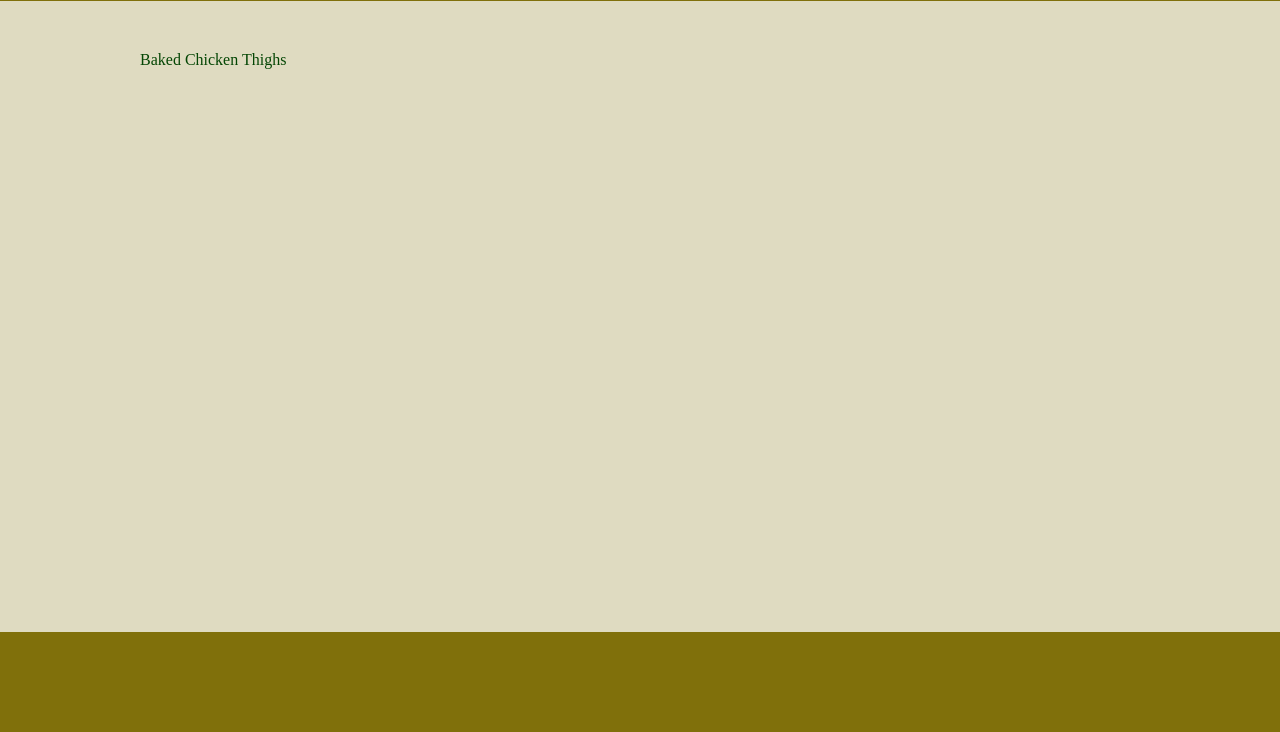
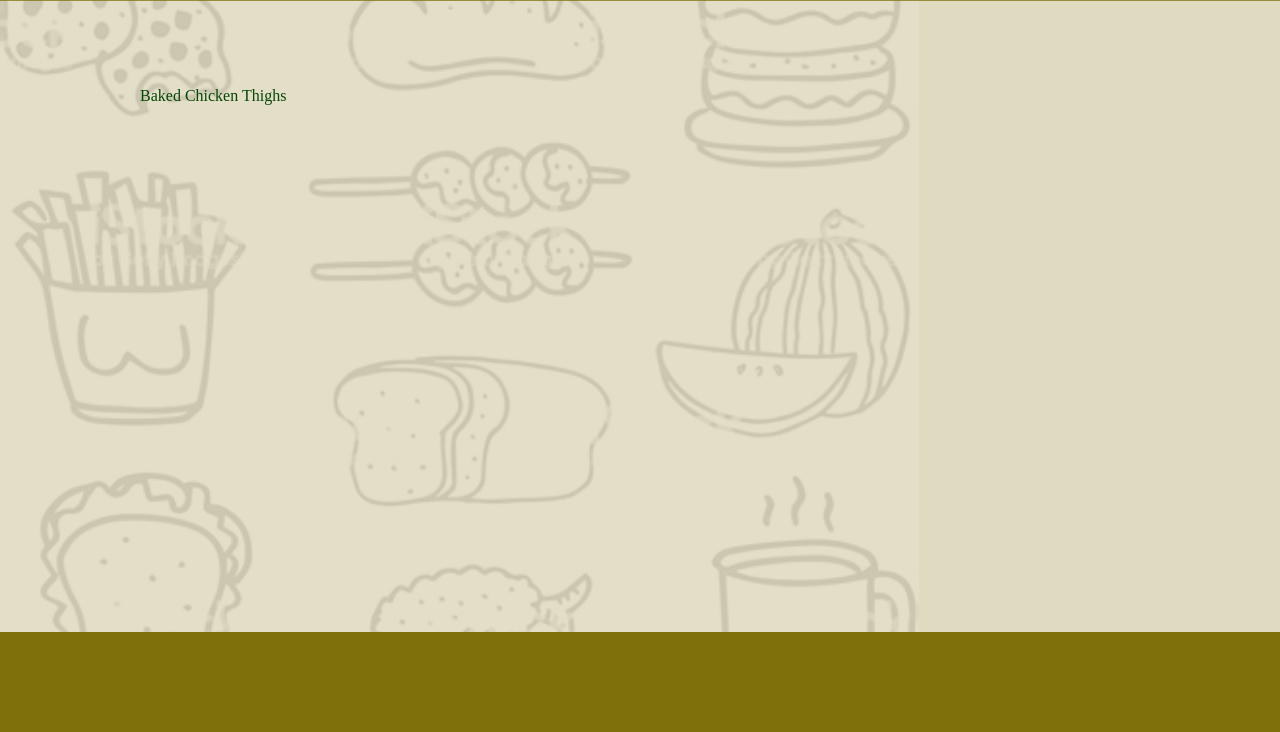
Before and after one commit to toladad/odin-recipes, a plain HTML site: page index.html in a window 1280 px wide. Shown: the part 68-800 px from the top of the page. Drawn offline with Linux system fonts and the light colour scheme.

Commit message:
style with background image

```diff
--- a/index.html
+++ b/index.html
@@ -7,12 +7,21 @@
     <link rel="stylesheet" href="./style.css">
 </head>
 <body>
+    <div style="position:relative;top:0;left:0;z-index: 3;">
+    <h1 id="title">Odin Recipes</h1>
+<p style="display:inline-block">
 
-    <h1 id="title">Odin Recipes</h1>
-    <ul class="list">
+      <ul class="list">
         <li><a href="./recipes/baked_chicken.html">Baked Chicken Thighs</a></li>
 
+
     </ul>
+
+    </p>
+
     <div id="footer"></div>
+    </div>
+    <img id="background" src="./images/food.jpeg" height="100px">
+
 </body>
 </html>
--- a/style.css
+++ b/style.css
@@ -3,9 +3,13 @@
     text-align: center;
     padding:0.5em;
     margin:0px;
+    opacity: .75;
 
 }
 
+.inline{
+    display:inline;
+}
 
 ul{
     margin-top:50px;
@@ -30,3 +34,12 @@ a:link {
     height:100px;
     width:100%;
   }
+
+  #background{
+    top:0;
+    left:0;
+    position:fixed;
+    opacity:.1;
+    height: 1000px;
+    z-index: 2;
+  }
```
Also changed, not shown: test.html (added, +5 -0 lines).
